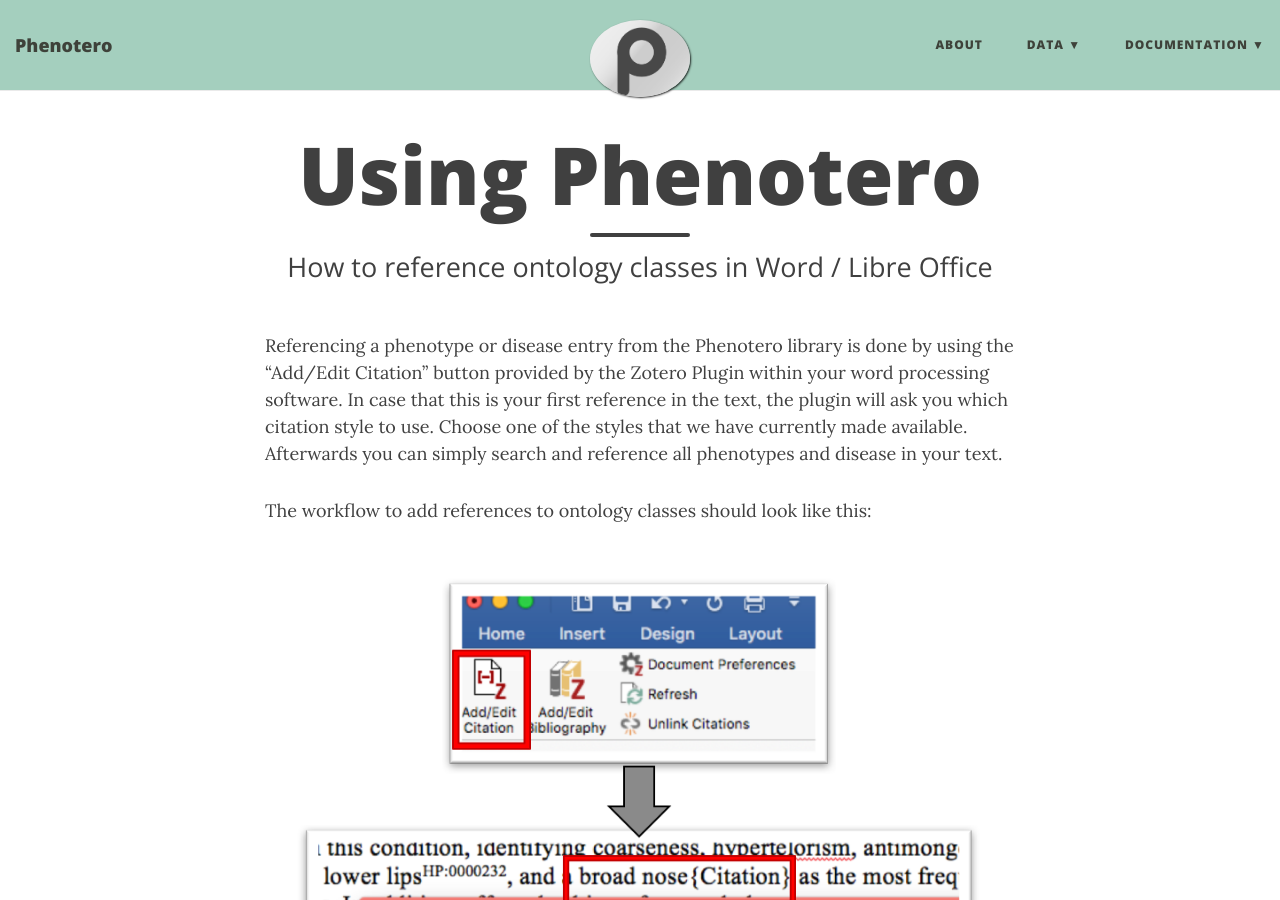
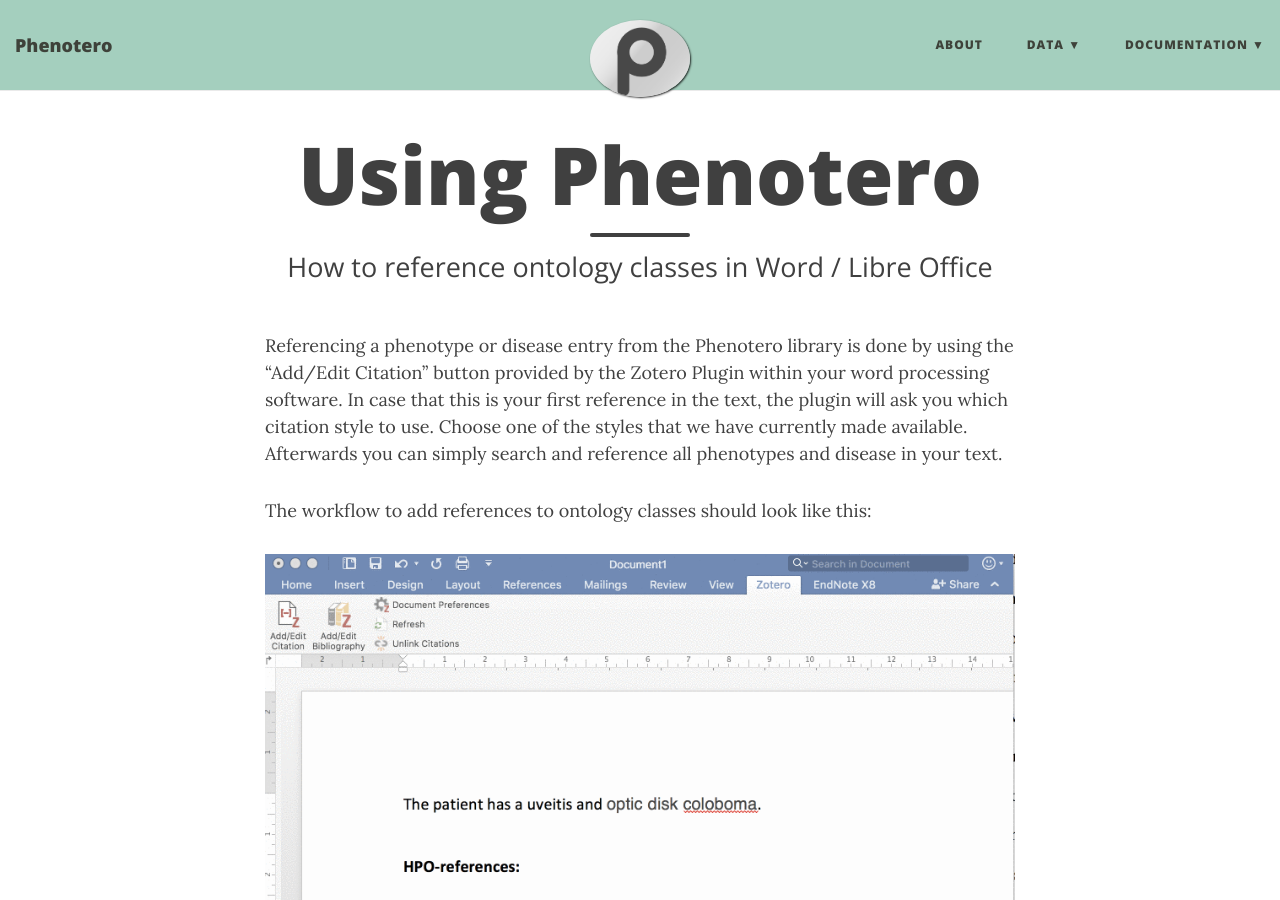
Before and after one commit to phenotero/phenotero.github.io, a Jekyll site: the page built from doc_usage.md, in a window 1280 px wide and 900 px high. Built offline with Jekyll 4.4.1, drawn with Linux system fonts in a browser that asks for light colours; nearby versions of some CDN libraries.

Commit message:
add and ref gif

```diff
--- a/doc_usage.md
+++ b/doc_usage.md
@@ -11,7 +11,7 @@ In case that this is your first reference in the text, the plugin will ask you w
 
 The workflow to add references to ontology classes should look like this:
 
-![annotate](/img/screenshots/phenotero_annotate.png "Phenotero - Annotate as you write")
+![annotate](/img/screenshots/phenotero.gif "Phenotero - Annotate as you write")
 
 
 If you want to add a bibliography to your text, simply use the “Add/Edit Bibliography” button within the Zotero plugin. Citation styles are [available here](/data_csl).
```
Also changed, not shown: img/screenshots/phenotero.gif (added).
